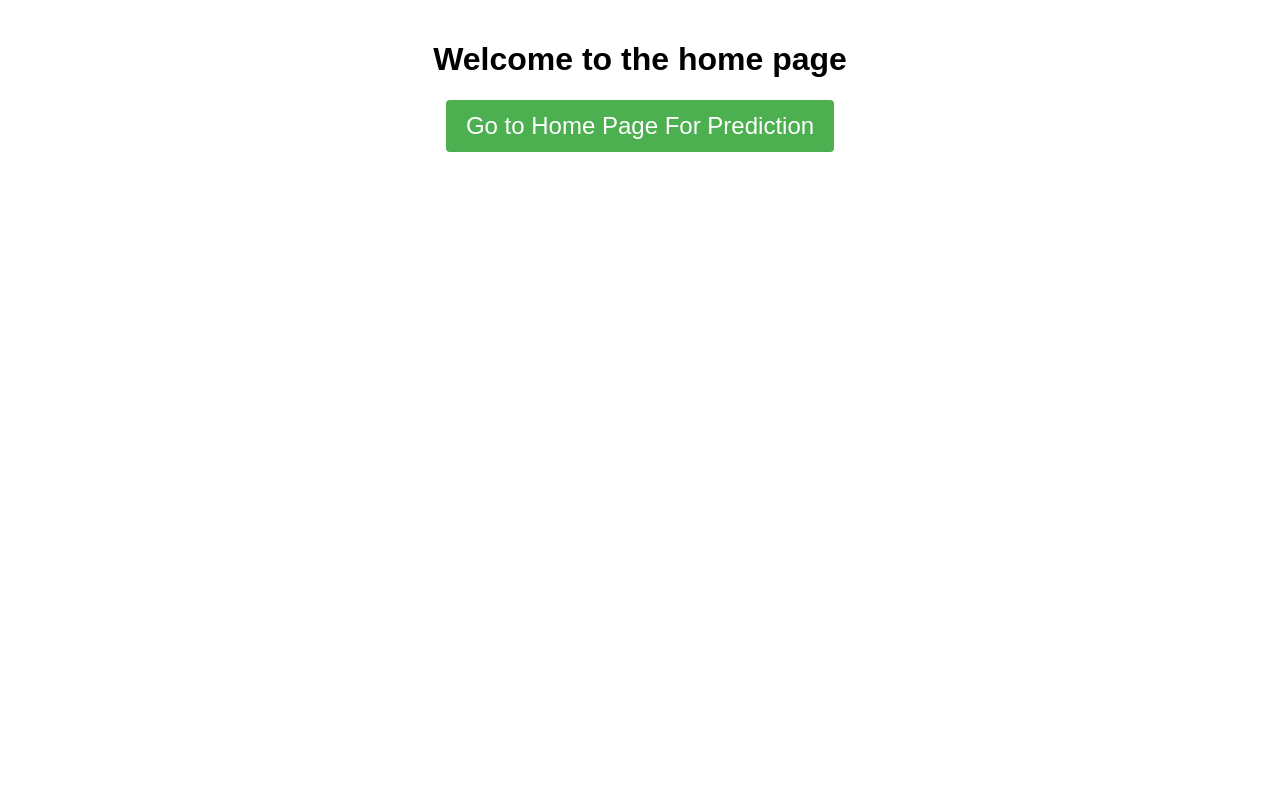
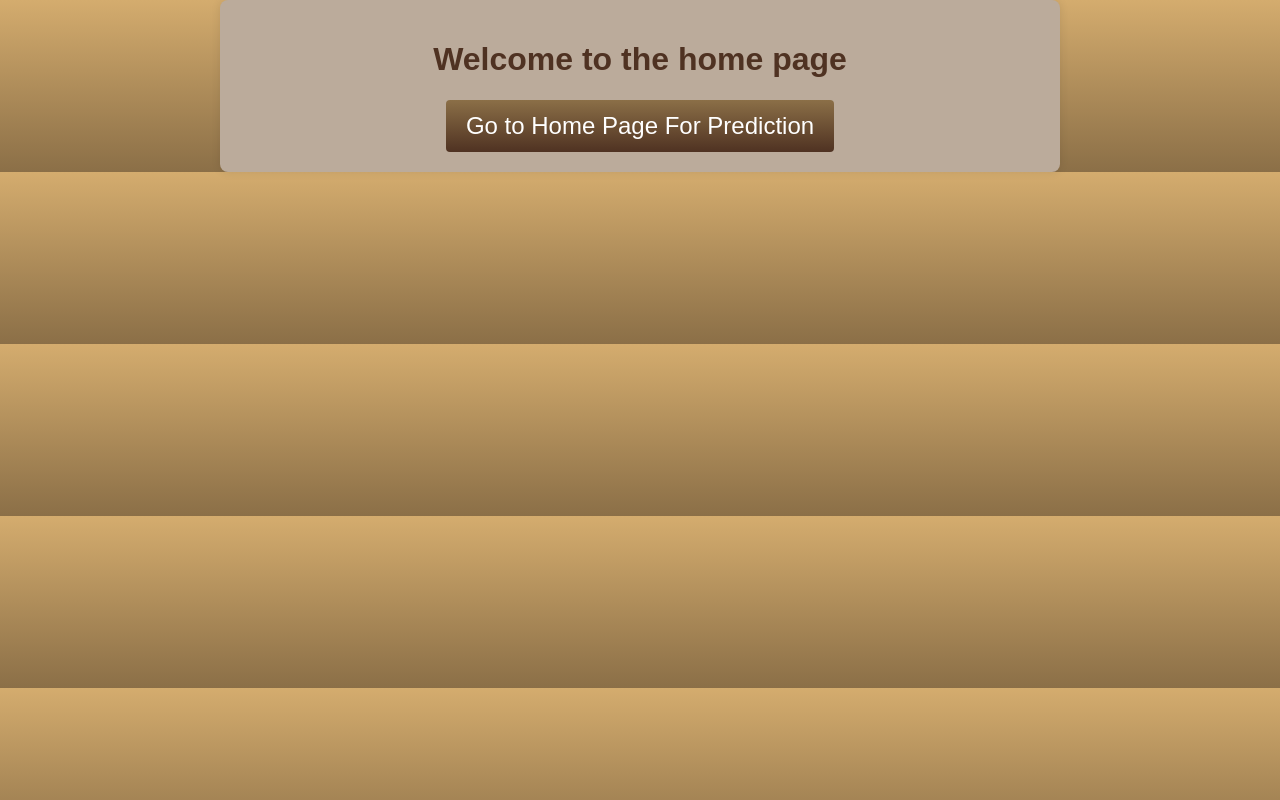
Before and after one commit to aqib0770/Diabetes-Prediction, a Flask app: page / in a window 1280 px wide. Run offline with Flask 3, Linux system fonts and the light colour scheme; parts of the project's set-up code (start-up, migrations or seed data) failed here and were passed over.

Commit message:
Update index.html

```diff
--- a/templates/index.html
+++ b/templates/index.html
@@ -1,3 +1,4 @@
+<!DOCTYPE html>
 <html>
 <head>
     <style>
@@ -5,30 +6,37 @@
             font-family: Arial, sans-serif;
             margin: 0;
             padding: 0;
+            background: linear-gradient(to bottom, #d4ac6e, #8b6f47);
         }
         .container {
             max-width: 800px;
             margin: 0 auto;
             padding: 20px;
+            background-color: #bbab9b;
+            border-radius: 8px;
+            box-shadow: 0 0 10px rgba(0, 0, 0, 0.1);
         }
         h1 {
             text-align: center;
+            color: #4f3222;
         }
         form {
             display: flex;
             justify-content: center;
+            margin-top: 20px;
         }
         button {
-                background-color: #4CAF50;
+            background: linear-gradient(to bottom, #8b6f47, #4f3222);
             color: white;
             padding: 12px 20px;
             border: none;
             border-radius: 4px;
             cursor: pointer;
             font-size: 24px;
+            transition: background-color 0.3s;
         }
         button:hover {
-                background-color: #3e8e41;
+            background: linear-gradient(to bottom, #4f3222, #8b6f47);
         }
     </style>
 </head>
```
Lines whose indentation alone changed are shown as unchanged.
